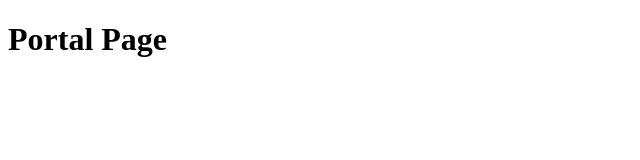
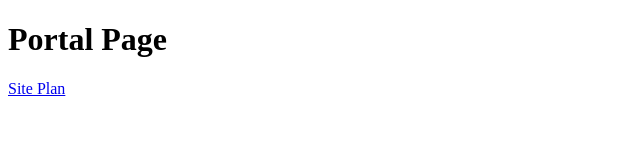
Before and after one commit to andejuli/wdd130-fall, a plain HTML site: page index.html in a window 1280 px wide. Shown: the full height of the page, 0-640 px from the left. Drawn offline with Linux system fonts and the light colour scheme.

Commit message:
added link to site plan

```diff
--- a/index.html
+++ b/index.html
@@ -8,5 +8,6 @@
 </head>
 <body>
     <h1>Portal Page</h1>
+    <a href="wwr/site-plan-rafting.html">Site Plan</a>
 </body>
 </html>
```
